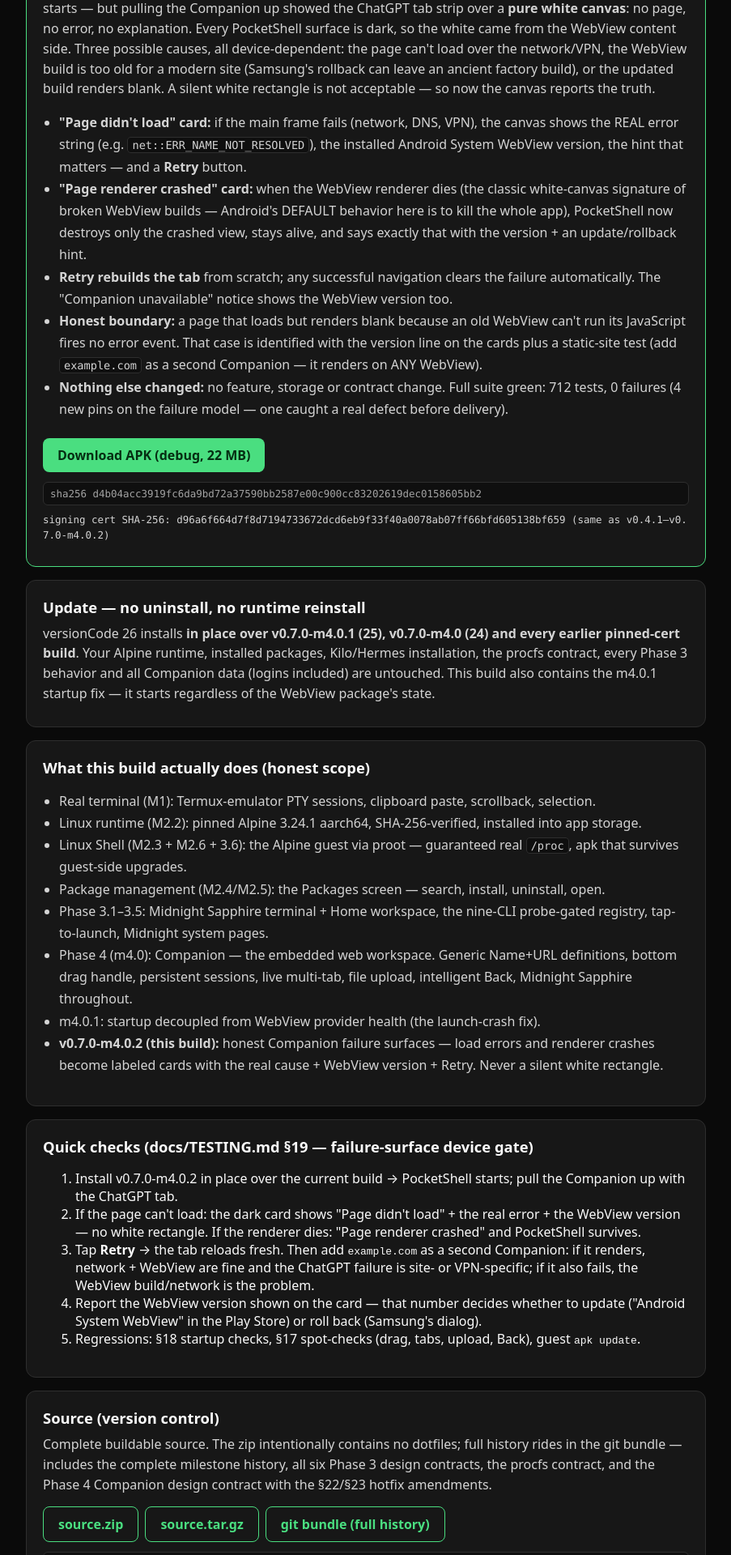
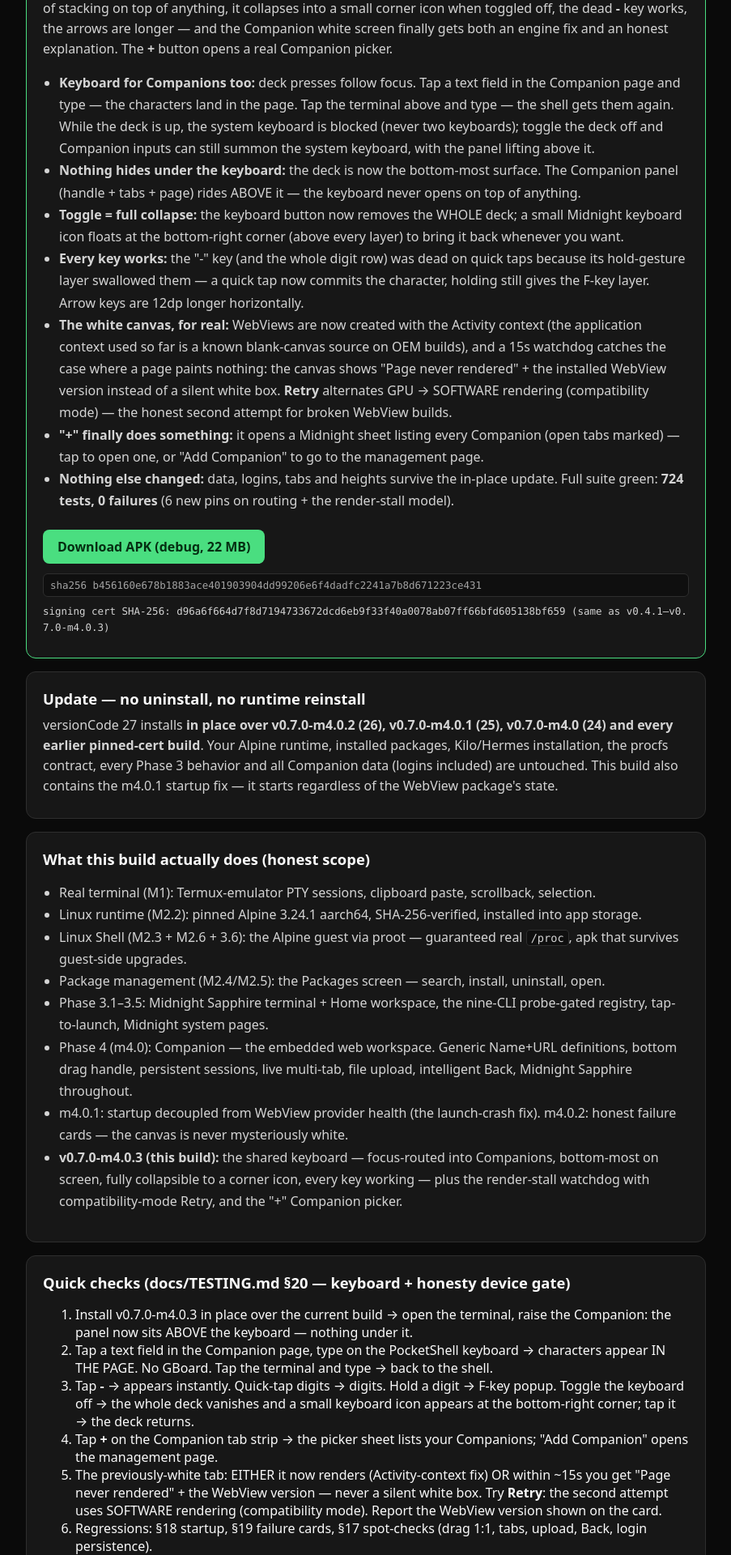
Before and after one commit to Taha-Raees/pocketshell, a Next.js app: page / in a window 1280 px wide. Shown: the part 240-2160 px from the top of the page at 81% size, without its empty margins (188-1091 px from the left). Built offline with nearby package versions, Linux system fonts and the light colour scheme.

Commit message:
delivery page: v0.7.0-m4.0.3 (vc27) — hashes b456160e…/06ec5d5e…/f773a5b9…/be524160…, tip f9a730c, keyboard everywhere + render-stall honesty + Companion picker

```diff
--- a/app/page.tsx
+++ b/app/page.tsx
@@ -1,10 +1,10 @@
-const VERSION = "v0.7.0-m4.0.2";
+const VERSION = "v0.7.0-m4.0.3";
 
 const HASHES = {
-  apk: "d4b04acc3919fc6da9bd72a37590bb2587e00c900cc83202619dec0158605bb2",
-  zip: "8247c6867121bfe6a18ea30f027b06d3f5ee206d71b1deeed718fc6c67b6f537",
-  tgz: "2d160f1095ff1b1589a6ce16c17e4d23af0323dfebec0e3e56dc19b7064f7ab2",
-  bundle: "a82f9fcb547eb21b6441a116db43783d8732c3381f1b8c333f703b0ceffed091",
+  apk: "b456160e678b1883ace401903904dd99206e6f4dadfc2241a7b8d671223ce431",
+  zip: "06ec5d5e25a2553beea6421de6f2d47bb72d5b39c6dad89eba758d15c02ae30e",
+  tgz: "f773a5b97f0c2578e37b62f7fa718c9ae2cf6c9faf4b57cef8c4167fc23e28a6",
+  bundle: "be5241600204ba79cb522dbf74c05355bb241a0ddd070aa99e097d109222d406",
 };
 
 function Sha({ text }: { text: string }) {
@@ -25,75 +25,86 @@ export default function Home() {
 
       <div className="card primary">
         <h2>
-          The Companion canvas is never mysteriously white{" "}
-          <span className="badge">versionCode 26</span>
+          Your m4.0.2 bug list — every item fixed{" "}
+          <span className="badge">versionCode 27</span>
         </h2>
         <p>
-          <b>The device finding (same session as the startup hotfix):</b> after
-          m4.0.1 fixed the launch crash, the app starts — but pulling the
-          Companion up showed the ChatGPT tab strip over a <b>pure white
-          canvas</b>: no page, no error, no explanation. Every PocketShell
-          surface is dark, so the white came from the WebView content side.
-          Three possible causes, all device-dependent: the page can&apos;t load
-          over the network/VPN, the WebView build is too old for a modern site
-          (Samsung&apos;s rollback can leave an ancient factory build), or the
-          updated build renders blank. A silent white rectangle is not
-          acceptable — so now the canvas reports the truth.
+          <b>The keyboard now belongs to the whole app.</b> It types into
+          Companions, it pushes everything up instead of stacking on top of
+          anything, it collapses into a small corner icon when toggled off,
+          the dead <b>-</b> key works, the arrows are longer — and the
+          Companion white screen finally gets both an engine fix and an
+          honest explanation. The <b>+</b> button opens a real Companion
+          picker.
         </p>
         <ul className="steps">
           <li>
-            <b>&quot;Page didn&apos;t load&quot; card:</b> if the main frame fails
-            (network, DNS, VPN), the canvas shows the REAL error string (e.g.{" "}
-            <code>net::ERR_NAME_NOT_RESOLVED</code>), the installed Android
-            System WebView version, the hint that matters — and a{" "}
-            <b>Retry</b> button.
+            <b>Keyboard for Companions too:</b> deck presses follow focus.
+            Tap a text field in the Companion page and type — the characters
+            land in the page. Tap the terminal above and type — the shell
+            gets them again. While the deck is up, the system keyboard is
+            blocked (never two keyboards); toggle the deck off and Companion
+            inputs can still summon the system keyboard, with the panel
+            lifting above it.
           </li>
           <li>
-            <b>&quot;Page renderer crashed&quot; card:</b> when the WebView
-            renderer dies (the classic white-canvas signature of broken
-            WebView builds — Android&apos;s DEFAULT behavior here is to kill
-            the whole app), PocketShell now destroys only the crashed view,
-            stays alive, and says exactly that with the version + an
-            update/rollback hint.
+            <b>Nothing hides under the keyboard:</b> the deck is now the
+            bottom-most surface. The Companion panel (handle + tabs + page)
+            rides ABOVE it — the keyboard never opens on top of anything.
           </li>
           <li>
-            <b>Retry rebuilds the tab</b> from scratch; any successful
-            navigation clears the failure automatically. The
-            &quot;Companion unavailable&quot; notice shows the WebView version
-            too.
+            <b>Toggle = full collapse:</b> the keyboard button now removes
+            the WHOLE deck; a small Midnight keyboard icon floats at the
+            bottom-right corner (above every layer) to bring it back
+            whenever you want.
           </li>
           <li>
-            <b>Honest boundary:</b> a page that loads but renders blank
-            because an old WebView can&apos;t run its JavaScript fires no
-            error event. That case is identified with the version line on the
-            cards plus a static-site test (add <code>example.com</code> as a
-            second Companion — it renders on ANY WebView).
+            <b>Every key works:</b> the &quot;-&quot; key (and the whole
+            digit row) was dead on quick taps because its hold-gesture layer
+            swallowed them — a quick tap now commits the character, holding
+            still gives the F-key layer. Arrow keys are 12dp longer
+            horizontally.
           </li>
           <li>
-            <b>Nothing else changed:</b> no feature, storage or contract
-            change. Full suite green: 712 tests, 0 failures (4 new pins on
-            the failure model — one caught a real defect before delivery).
+            <b>The white canvas, for real:</b> WebViews are now created with
+            the Activity context (the application context used so far is a
+            known blank-canvas source on OEM builds), and a 15s watchdog
+            catches the case where a page paints nothing: the canvas shows
+            &quot;Page never rendered&quot; + the installed WebView version
+            instead of a silent white box. <b>Retry</b> alternates GPU →
+            SOFTWARE rendering (compatibility mode) — the honest second
+            attempt for broken WebView builds.
+          </li>
+          <li>
+            <b>&quot;+&quot; finally does something:</b> it opens a Midnight
+            sheet listing every Companion (open tabs marked) — tap to open
+            one, or &quot;Add Companion&quot; to go to the management page.
+          </li>
+          <li>
+            <b>Nothing else changed:</b> data, logins, tabs and heights
+            survive the in-place update. Full suite green: <b>724 tests, 0
+            failures</b> (6 new pins on routing + the render-stall model).
           </li>
         </ul>
-        <a className="btn" href="/PocketShell-v0.7.0-m4.0.2-debug.apk">
+        <a className="btn" href="/PocketShell-v0.7.0-m4.0.3-debug.apk">
           Download APK (debug, 22 MB)
         </a>
         <Sha text={HASHES.apk} />
         <p className="mono" style={{ border: "none", background: "transparent", padding: 0 }}>
-          signing cert SHA-256: d96a6f664d7f8d7194733672dcd6eb9f33f40a0078ab07ff66bfd605138bf659 (same as v0.4.1–v0.7.0-m4.0.2)
+          signing cert SHA-256: d96a6f664d7f8d7194733672dcd6eb9f33f40a0078ab07ff66bfd605138bf659 (same as v0.4.1–v0.7.0-m4.0.3)
         </p>
       </div>
 
       <div className="card">
         <h2>Update — no uninstall, no runtime reinstall</h2>
         <p>
-          versionCode 26 installs <b>in place over v0.7.0-m4.0.1 (25),
-          v0.7.0-m4.0 (24) and every earlier pinned-cert build</b>. Your Alpine
-          runtime, installed packages, Kilo/Hermes installation, the procfs
-          contract, every Phase 3 behavior and all Companion data (logins
-          included) are untouched. This build also contains the m4.0.1
-          startup fix — it starts regardless of the WebView package&apos;s
-          state.
+          versionCode 27 installs <b>in place over v0.7.0-m4.0.2 (26),
+          v0.7.0-m4.0.1 (25), v0.7.0-m4.0 (24) and every earlier pinned-cert
+          build</b>. Your Alpine runtime, installed packages, Kilo/Hermes
+          installation, the procfs contract, every Phase 3 behavior and all
+          Companion data (logins included) are untouched. This build also
+          contains the m4.0.1 startup fix — it starts regardless of the
+          WebView package&apos;s state.
         </p>
       </div>
 
@@ -130,45 +141,53 @@ export default function Home() {
           </li>
           <li>
             m4.0.1: startup decoupled from WebView provider health (the
-            launch-crash fix).
+            launch-crash fix). m4.0.2: honest failure cards — the canvas is
+            never mysteriously white.
           </li>
           <li>
-            <b>v0.7.0-m4.0.2 (this build):</b> honest Companion failure
-            surfaces — load errors and renderer crashes become labeled cards
-            with the real cause + WebView version + Retry. Never a silent
-            white rectangle.
+            <b>v0.7.0-m4.0.3 (this build):</b> the shared keyboard —
+            focus-routed into Companions, bottom-most on screen, fully
+            collapsible to a corner icon, every key working — plus the
+            render-stall watchdog with compatibility-mode Retry, and the
+            &quot;+&quot; Companion picker.
           </li>
         </ul>
       </div>
 
       <div className="card">
-        <h2>Quick checks (docs/TESTING.md §19 — failure-surface device gate)</h2>
+        <h2>Quick checks (docs/TESTING.md §20 — keyboard + honesty device gate)</h2>
         <ol className="steps">
           <li>
-            Install {VERSION} in place over the current build → PocketShell
-            starts; pull the Companion up with the ChatGPT tab.
+            Install {VERSION} in place over the current build → open the
+            terminal, raise the Companion: the panel now sits ABOVE the
+            keyboard — nothing under it.
           </li>
           <li>
-            If the page can&apos;t load: the dark card shows &quot;Page
-            didn&apos;t load&quot; + the real error + the WebView version — no
-            white rectangle. If the renderer dies: &quot;Page renderer
-            crashed&quot; and PocketShell survives.
+            Tap a text field in the Companion page, type on the PocketShell
+            keyboard → characters appear IN THE PAGE. No GBoard. Tap the
+            terminal and type → back to the shell.
           </li>
           <li>
-            Tap <b>Retry</b> → the tab reloads fresh. Then add{" "}
-            <code>example.com</code> as a second Companion: if it renders,
-            network + WebView are fine and the ChatGPT failure is site- or
-            VPN-specific; if it also fails, the WebView build/network is the
-            problem.
+            Tap <b>-</b> → appears instantly. Quick-tap digits → digits.
+            Hold a digit → F-key popup. Toggle the keyboard off → the whole
+            deck vanishes and a small keyboard icon appears at the
+            bottom-right corner; tap it → the deck returns.
           </li>
           <li>
-            Report the WebView version shown on the card — that number
-            decides whether to update (&quot;Android System WebView&quot; in
-            the Play Store) or roll back (Samsung&apos;s dialog).
+            Tap <b>+</b> on the Companion tab strip → the picker sheet lists
+            your Companions; &quot;Add Companion&quot; opens the management
+            page.
           </li>
           <li>
-            Regressions: §18 startup checks, §17 spot-checks (drag, tabs,
-            upload, Back), guest <code>apk update</code>.
+            The previously-white tab: EITHER it now renders (Activity-context
+            fix) OR within ~15s you get &quot;Page never rendered&quot; + the
+            WebView version — never a silent white box. Try <b>Retry</b>:
+            the second attempt uses SOFTWARE rendering (compatibility mode).
+            Report the WebView version shown on the card.
+          </li>
+          <li>
+            Regressions: §18 startup, §19 failure cards, §17 spot-checks
+            (drag 1:1, tabs, upload, Back, login persistence).
           </li>
         </ol>
       </div>
@@ -178,14 +197,14 @@ export default function Home() {
         <p>
           Complete buildable source. The zip intentionally contains no
           dotfiles; full history rides in the git bundle — includes the
-          complete milestone history, all six Phase 3 design contracts, the
-          procfs contract, and the Phase 4 Companion design contract with the
-          §22/§23 hotfix amendments.
+          complete milestone history, all Phase 3 design contracts, the
+          procfs contract, and the Phase 4 Companion design contract with
+          the §22/§23/§24 amendments.
         </p>
-        <a className="btn secondary" href="/PocketShell-v0.7.0-m4.0.2-source.zip">
+        <a className="btn secondary" href="/PocketShell-v0.7.0-m4.0.3-source.zip">
           source.zip
         </a>
-        <a className="btn secondary" href="/PocketShell-v0.7.0-m4.0.2-source.tar.gz">
+        <a className="btn secondary" href="/PocketShell-v0.7.0-m4.0.3-source.tar.gz">
           source.tar.gz
         </a>
         <a className="btn secondary" href="/pocketshell-m2.gitbundle">
@@ -207,9 +226,11 @@ export default function Home() {
         search-install · M2.6 real /proc + real apk · v0.6.2 sysdata repairs ·
         v0.7.0-m3.1 terminal redesign · m3.2 OS launcher · m3.3 flat
         workspace · m3.4 registry expansion · m3.5 command launch fix · m3.6
-        procfs contract · m4.0 Phase 4 Companion · m4.0.1 startup hotfix ·{" "}
-        <b>v0.7.0-m4.0.2 (this build): the Companion canvas is never
-        mysteriously white</b>. Your device keeps doing the QA that matters.
+        procfs contract · m4.0 Phase 4 Companion · m4.0.1 startup hotfix ·
+        m4.0.2 honest failure surfaces ·{" "}
+        <b>v0.7.0-m4.0.3 (this build): one keyboard for everything — and the
+        white canvas can no longer hide</b>. Your device keeps doing the QA
+        that matters.
       </footer>
     </main>
   );
```
Also changed, not shown: download/README.md.
